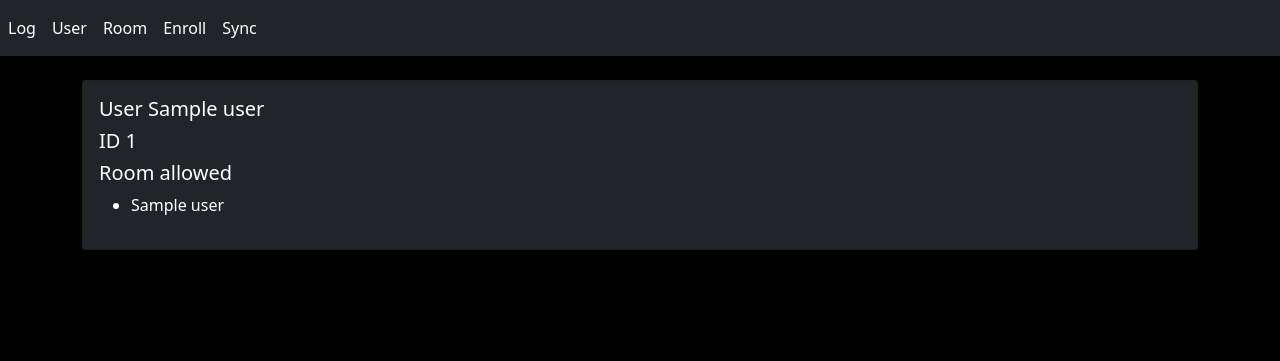
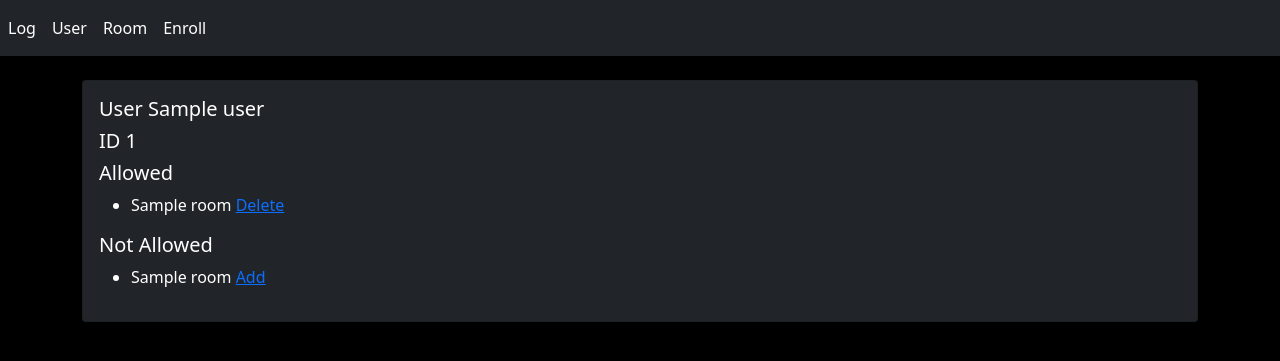
Before and after one commit to ajiekurniawansaputra/AKFT, a Flask app: template DummyClient/templates/user.html in a window 1280 px wide. Shown: the top 361 px of the page. Run offline with Flask 2, Linux system fonts and the light colour scheme; the template is opened without the code that fills it: most values are stand-ins (such as "Sample title", 1, 10 or a date in 2020); parts of the project's set-up code (start-up, migrations or seed data) failed here and were passed over.

Commit message:
new room single page & user single page

```diff
--- a/DummyClient/app.py
+++ b/DummyClient/app.py
@@ -3,7 +3,7 @@ Flask APP. SGLCERIC. CAPSTONE.
 This file runs Flask Framework to render dummy website,
 each route used to accept form or showing data from database.
 """
-from flask import Flask, request, render_template
+from flask import Flask, request, render_template, redirect, url_for
 import paho.mqtt.client as mqtt
 import json
 import pymongo
@@ -44,7 +44,7 @@ def users():
             try:
                 logging.debug('Saving New User data')
                 db_ack = user_db.insert_one({'_id':user_id,'name':name,'info':None,
-                                        'room_list':None,'FP':None,'RFID':None})
+                                        'FP':None,'RFID':None})
             except:
                 return render_template("users.html", message='user already exist', users_data=user_db.find({},{ "_id": 1,'name':1})) #user already exist, edit instead
             logging.debug('Sending Registration Command to RPi')
@@ -53,14 +53,18 @@ def users():
     except Exception as e:
         logging.error(e)
 
-#should use delete method, but not suported in html, too lazy for ajax
 @app.route('/user/<string:request_method>/<int:user_id>')
-def user(request_method, user_id): #
+def user(request_method, user_id):
     """ This url show a user and delete one"""
     try:
         if request_method == 'details': #get
+            message = request.args.get('message')
+            logging.debug('geting user data')
+            room_list = room_db.find({'user_list_ack':{'$in':[user_id]}}, {'_id':1,'name':1})
+            room_list_nin = room_db.find({'user_list_ack':{'$nin':[user_id]}}, {'_id':1,'name':1})
             user_data = user_db.find_one({'_id':user_id})
-            return render_template("user.html", user_data=user_data)
+            logging.debug('render the page')
+            return render_template("user.html", user_data=user_data, room_list=room_list, room_list_nin=room_list_nin, message=message)
         elif request_method == 'delete': #delete
             ack_message = user_db.delete_one({'_id':user_id})
             logging.debug('{user_id} is deleted')
@@ -83,9 +87,9 @@ def room(request_method, room_id):
     """ This url show a room and delete one"""
     try:
         if request_method == 'details': #get
-            #users_list = user_db.find({'room_list':{'$in':[room_id]}}, {'_id':0,'name':1})
+            message = request.args.get('message')
             room_data = room_db.find_one({'_id':room_id})
-            return render_template("room.html", room_data=room_data)
+            return render_template("room.html", room_data=room_data, message=message)
         elif request_method == 'delete': #delete
             ack_message = room_db.delete_one({'_id':room_id})
             logging.debug('{room_id} is deleted')
@@ -105,44 +109,67 @@ def sync():
     try:
         if request.method == 'POST':
             button = request.form['button']
-            if button == 'save_list':
-                logging.debug('edit list')
-                logging.debug('get list data')
-                add_user_list = [int(i) for i in request.form['add_user_list'].split(',')]
-                remove_user_list =[int(i) for i in request.form['remove_user_list'].split(',')]
+            if button == 'add':
+                add_user_list = [int(i) for i in request.form['user_list'].split(',')]
                 room_id = int(request.form['room_id'])
-                #all this operations should be in mongodb with update_one $[identifier]
-                logging.debug('get old user list')
-                user_list = room_db.find_one({'_id':room_id},{'_id':0,'user_list':1})['user_list']
-                logging.debug('remove some user')
-                for user_id in remove_user_list:
-                    try:
-                        user_list[user_list.index(user_id)]=None
-                        logging.debug('{user_id} is deleted')
-                    except:
-                        logging.warning('{user_id} already none')
-                for user_id in add_user_list:
-                    if user_id in user_list:
-                        logging.warning('{user_id} already in the list')
-                    else:
-                        try:
-                            user_list[user_list.index(None)]=user_id
-                            logging.debug('{user_id} added')
-                        except:
-                            logging.warning('room is full')
-                db_ack=room_db.find_one_and_update({'_id':room_id},{'$set':{"user_list":user_list}},{})
-                logging.debug('list updated')
-                return render_template("sync.html", message= db_ack)
+                logging.debug('add_user_list')
+                add_list_func(room_id, add_user_list)
+                return redirect(url_for('room', request_method='details', room_id=room_id,
+                                        message='List updated'))
+            if button == 'del':
+                remove_user_list =[int(i) for i in request.form['user_list'].split(',')]
+                room_id = int(request.form['room_id'])
+                logging.debug('remove_user_list')
+                remove_list_func(room_id, remove_user_list)
+                return redirect(url_for('room', request_method='details', room_id=room_id,
+                                        message='List updated'))
             if button == 'sync_command':
-                print('sync_command') #send delete command and add command
+                logging.debug('sending command sync')
                 room_id = request.form['room_id']
-                return render_template("sync.html")
+                return redirect(url_for('room', request_method='details', room_id=room_id,
+                                        message='Device is processing the request, Refresh the page to update list'))
             if button == 'resync_command':
                 logging.debug('sending command resync')
                 room_id = request.form['room_id']
                 send_mqtt_encrypt('SGLCERIC/sync/del/'+str(room_id),{'location':'resync'})
-                return render_template("sync.html")
+                return redirect(url_for('room', request_method='details', room_id=room_id,
+                                        message='Device is processing the request, Refresh the page to update list'))
+            return render_template("sync.html", message="unknown button pressed")
         else : return render_template("sync.html")
+    except Exception as e:
+        logging.error(e)
+
+@app.route('/editlist/<string:mode>')
+def editlist(mode):
+    """ This url for add or delete allowed list and send command to add or delete fp model"""
+    try:
+        if mode == 'add':
+            logging.debug('adding user to room')
+            user_id = int(request.args.get('user_id'))
+            room_id = int(request.args.get('room_id'))
+            logging.debug('add_user_list')
+            location = add_list_func(room_id, [user_id], True)
+            logging.debug('Get {user_id} model')
+            model = user_db.find_one({"_id":user_id},{'_id':0,'FP':1})['FP']
+            if model == None:
+                raise Exception('model not found')
+            logging.debug('Send {user_id} model')
+            send_mqtt_encrypt('SGLCERIC/sync/add/'+str(room_id),
+                {'user_id':user_id,
+                'location':location},
+                {'model':model})
+            logging.debug('command sent')
+            return redirect(url_for('user', request_method='details', user_id=user_id,
+                                        message='Sending Command'))
+        else:
+            logging.debug('removing a user from a room')
+            user_id = int(request.args.get('user_id'))
+            room_id = int(request.args.get('room_id'))
+            logging.debug('remove_user_list')
+            location = remove_list_func(room_id, [user_id], True)
+            send_mqtt_encrypt('SGLCERIC/sync/del/'+str(room_id),{'location':location, 'user_id':user_id})
+            return redirect(url_for('user', request_method='details', user_id=user_id,
+                                        message='Sending Command'))
     except Exception as e:
         logging.error(e)
 
@@ -207,6 +234,70 @@ def open_db():
     log_db = main_db["log"]
     return user_db, room_db, log_db
 
+def add_list_func(room_id, add_user_list, unit=False):
+    logging.debug('get old user list')
+    user_data = room_db.find_one({'_id':room_id},{'_id':0,'user_list':1, 'user_list_todel':1})
+    user_list = user_data['user_list']
+    user_list_todel = user_data['user_list_todel']
+    logging.debug('processing list')
+    for user_id in add_user_list:
+        if (user_id in user_list):
+            try:
+                user_list_todel.remove(user_list.index(user_id)+1)
+                logging.warning(f'{user_id} deleted from todel list with the value {user_list.index(user_id)}')
+            except:
+                logging.warning(f'{user_id} not in todel list with the value {user_list.index(user_id)}')
+            logging.warning(f'{user_id} already in the list')
+        else:
+            try:
+                user_list[user_list.index(None)]=user_id
+                logging.debug(f'{user_id} added')
+            except:
+                logging.warning('room is full')
+    logging.debug('updating list')
+    room_db.find_one_and_update({'_id':room_id},{'$set':{"user_list":user_list}},{})
+    room_db.find_one_and_update({'_id':room_id},{'$set':{"user_list_todel":user_list_todel}},{})
+    logging.debug('list updated')
+    if unit:
+        logging.debug(f'Get {user_id} location')
+        location = user_list.index(user_id)
+        return location
+    return
+
+def remove_list_func(room_id, remove_user_list, unit=False):
+    logging.debug('get old user list')
+    user_data = room_db.find_one({'_id':room_id},{'_id':0,'user_list':1,'user_list_todel':1,'user_list_ack':1})
+    user_list = user_data['user_list']
+    user_list_todel = user_data['user_list_todel']
+    user_list_ack = user_data['user_list_ack']
+    logging.debug('processing list')
+    for user_id in remove_user_list:
+        if user_id not in user_list_ack:
+            logging.debug(f'deleting {user_id} from userlist')
+            try:
+                user_list[user_list.index(user_id)] = None
+            except:
+                logging.warning(f'{user_id} is not in userlist nor userlistack')
+            logging.debug(f'deleted')
+        else:
+            if user_id not in user_list_todel:
+                try:
+                    user_list_todel.append(user_list.index(user_id)+1)
+                    logging.debug(f'{user_id} added to todel list')
+                except:
+                    logging.warning(f'adding todel list error')
+            else:
+                logging.warning(f'{user_id} already added to todel list')
+    logging.debug('updating list')
+    room_db.find_one_and_update({'_id':room_id},{'$set':{"user_list":user_list}},{})
+    room_db.find_one_and_update({'_id':room_id},{'$set':{"user_list_todel":user_list_todel}},{})
+    logging.debug('list updated')
+    if unit:
+        logging.debug(f'Get {user_id} location')
+        location = user_list.index(user_id)+1
+        return location
+    return
+
 """
 MAIN. SGLCERIC. CAPSTONE. ####################################################################
 """
--- a/DummyClient/templates/base.html
+++ b/DummyClient/templates/base.html
@@ -22,9 +22,6 @@
             <li class="nav-item">
               <a class="nav-link active" aria-current="page" href="{{ url_for('enroll') }}">Enroll</a>
             </li>
-            <li class="nav-item">
-              <a class="nav-link active" aria-current="page" href="{{ url_for('sync') }}">Sync</a>
-            </li>
           </ul>
   </nav>
   <br/>
--- a/DummyClient/templates/rooms.html
+++ b/DummyClient/templates/rooms.html
@@ -11,7 +11,7 @@
                     {{message}}
                 </div>
                 {% endif %}
-                <h5 class="card-title">Rooms</h5>
+                <h5 class="card-title">Rooms - <a href="{{ url_for('sync')}}">sync</a> - <a href="{{ url_for('opendoor', state='true')}}">open all</a></h5>
                 <ul>
                     {%for room in room_data%}
                     <li class="nav-item">{{room['_id']}} {{room['name']}} <a href="{{ url_for('room', room_id=room['_id'], request_method='details')}}">Edit</a> <a href="{{ url_for('room', room_id=room['_id'], request_method='delete')}}">Delete</a></li>
--- a/DummyClient/templates/user.html
+++ b/DummyClient/templates/user.html
@@ -13,15 +13,22 @@
                 {% endif %}
                 <h5 class="card-title">User {{user_data['name']}} </h5>
                 <h5 class="card-title">ID {{user_data['_id']}} </h5>
-                {% if user_data['room_list']%}
-                <h5 class="card-title">Room allowed</h5>
+                {% if room_list%}
+                <h5 class="card-title">Allowed</h5>
                 <ul>
-                    {%for user in user_data['room_list']%}
-                    <li class="nav-item">{{user}}</li>
+                    {%for room in room_list%}
+                    <li class="nav-item">{{room['name']}} <a href="{{ url_for('editlist', mode='remove', user_id=user_data['_id'], room_id=room['_id']) }}">Delete</a></li>
                     {%endfor%}
                 </ul>
                 {% endif %}
-
+                {% if room_list_nin%}
+                <h5 class="card-title">Not Allowed</h5>
+                <ul>
+                    {%for room in room_list_nin%}
+                    <li class="nav-item">{{room['name']}} <a href="{{ url_for('editlist', mode='add', user_id=user_data['_id'], room_id=room['_id']) }}">Add</a></li>
+                    {%endfor%}
+                </ul>
+                {% endif %}
             </div>
         </div>
     </div>
```
Also changed, not shown: DummyClient/mqtt_backend.py (+62 -2 lines), DummyClient/templates/room.html (+44 -2 lines).
